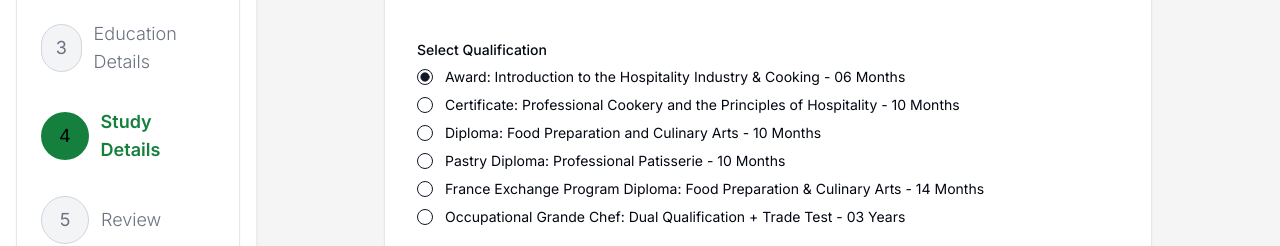
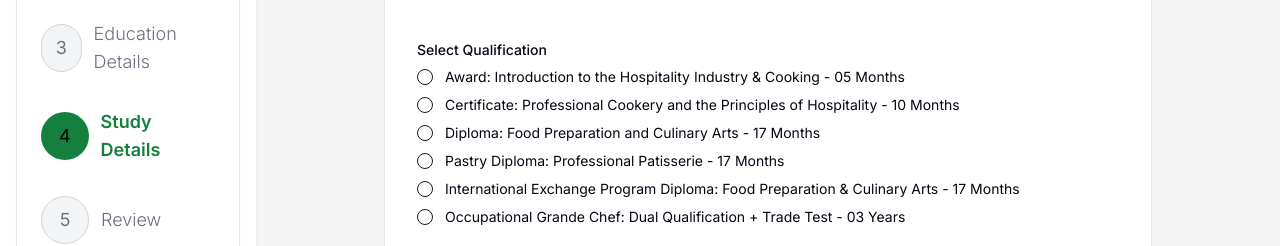
Before and after one commit to Angus2510/Apply-to-Limpopo-Chefs-Academy, a Next.js app: page /apply/step-four in a window 1280 px wide. Shown: the part 313-559 px from the top of the page. Built offline with nearby package versions, Linux system fonts and the light colour scheme.

Commit message:
fix: correct accommodation pricing and update course duration labels in StudyDetailsForm

```diff
--- a/src/app/apply/step-four/page.tsx
+++ b/src/app/apply/step-four/page.tsx
@@ -28,27 +28,27 @@ import { studyDetailsSchema, NewApplyInitialValuesType } from "@/schemas";
 const accommodationOptions = {
   Mokopane: [
     {
-      label: "Sinlge Room (En-suite) - R5500/Month",
-      value: "Sinlge Room (En-suite) - R5500/Month",
+      label: "Single Room (En-suite) - R5800/Month",
+      value: "Single Room (En-suite) - R5800/Month",
     },
     {
-      label: "Sharing Room (En-suite) - R3000/Month",
-      value: "Sharing Room (En-suite) - R3000/Month",
+      label: "Sharing Room (En-suite) - R3300/Month",
+      value: "Sharing Room (En-suite) - R3300/Month",
     },
-    { label: "Single Room - R3000/Month", value: "Single Room - R3000/Month" },
+    { label: "Single Room - R3300/Month", value: "Single Room - R3300/Month" },
     {
-      label: "Sharing Room - R2500/Month",
-      value: "Sharing Room - R2500/Month",
+      label: "Sharing Room - R2800/Month",
+      value: "Sharing Room - R2800/Month",
     },
     {
-      label: "Sharing Room (Voor Street) - R2000/Month",
-      value: "Sharing Room (Voor Street) - R2000/Month",
+      label: "Sharing Room (Voor Street) - R2300/Month",
+      value: "Sharing Room (Voor Street) - R2300/Month",
     },
   ],
   Polokwane: [
     {
-      label: "Sharing Room - R2500/Month",
-      value: "Sharing Room - R2500/Month",
+      label: "Sharing Room - R2800/Month",
+      value: "Sharing Room - R2800/Month",
     },
   ],
 };
@@ -117,11 +117,11 @@ export default function StudyDetailsForm() {
                       >
                         <FormItem className="flex items-center space-x-3 space-y-0">
                           <FormControl>
-                            <RadioGroupItem value="Award: Introduction to the Hospitality Industry & Cooking - 06 Months" />
+                            <RadioGroupItem value="Award: Introduction to the Hospitality Industry & Cooking - 05 Months" />
                           </FormControl>
                           <FormLabel className="font-normal">
                             Award: Introduction to the Hospitality Industry &
-                            Cooking - 06 Months
+                            Cooking - 05 Months
                           </FormLabel>
                         </FormItem>
                         <FormItem className="flex items-center space-x-3 space-y-0">
@@ -135,28 +135,28 @@ export default function StudyDetailsForm() {
                         </FormItem>
                         <FormItem className="flex items-center space-x-3 space-y-0">
                           <FormControl>
-                            <RadioGroupItem value="Diploma: Food Preparation and Culinary Arts - 10 Months" />
+                            <RadioGroupItem value="Diploma: Food Preparation and Culinary Arts - 17 Months" />
                           </FormControl>
                           <FormLabel className="font-normal">
-                            Diploma: Food Preparation and Culinary Arts - 10
+                            Diploma: Food Preparation and Culinary Arts - 17
                             Months
                           </FormLabel>
                         </FormItem>
                         <FormItem className="flex items-center space-x-3 space-y-0">
                           <FormControl>
-                            <RadioGroupItem value="Pastry Diploma: Professional Patisserie - 10 Months" />
+                            <RadioGroupItem value="Pastry Diploma: Professional Patisserie - 17 Months" />
                           </FormControl>
                           <FormLabel className="font-normal">
-                            Pastry Diploma: Professional Patisserie - 10 Months
+                            Pastry Diploma: Professional Patisserie - 17 Months
                           </FormLabel>
                         </FormItem>
                         <FormItem className="flex items-center space-x-3 space-y-0">
                           <FormControl>
-                            <RadioGroupItem value="France Exchange Program Diploma: Food Preparation & Culinary Arts - 14 Months" />
+                            <RadioGroupItem value="International Exchange Program Diploma: Food Preparation & Culinary Arts - 17 Months" />
                           </FormControl>
                           <FormLabel className="font-normal">
-                            France Exchange Program Diploma: Food Preparation &
-                            Culinary Arts - 14 Months
+                            International Exchange Program Diploma: Food
+                            Preparation & Culinary Arts - 17 Months
                           </FormLabel>
                         </FormItem>
                         <FormItem className="flex items-center space-x-3 space-y-0">
--- a/src/app/apply/step-three/page.tsx
+++ b/src/app/apply/step-three/page.tsx
@@ -66,26 +66,6 @@ export default function EducationForm() {
               onSubmit={form.handleSubmit(handleSubmit)}
               className="w-full grid gap-4 grid-cols-1 md:grid-cols-2"
             >
-              <FormField
-                control={form.control}
-                name="attendingSchool"
-                render={({ field }) => (
-                  <FormItem className="col-span-2">
-                    <Checkbox
-                      id="attendingSchool"
-                      checked={field.value}
-                      onCheckedChange={(value) => {
-                        field.onChange(value);
-                        handleChange("attendingSchool", value);
-                      }}
-                    />
-                    <FormLabel htmlFor="attendingSchool" className="ml-2">
-                      Did You Attend High School?
-                      <span className="text-red-500">*</span>
-                    </FormLabel>
-                  </FormItem>
-                )}
-              />
               <div className="grid grid-cols-1 md:grid-cols-2 gap-4 col-span-2">
                 <FormField
                   control={form.control}
```
